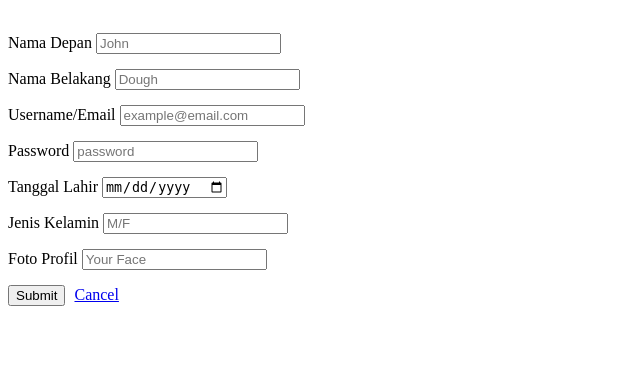
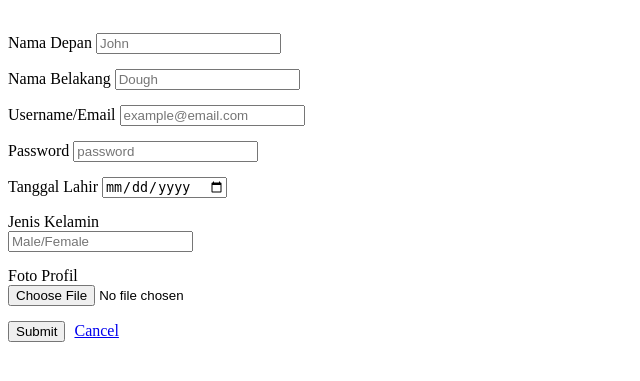
Before and after one commit to AlfredPros/UTS_webprog, a PHP site: page / in a window 1280 px wide. Shown: the top 381 px of the page, without its empty margins (0-640 px from the left). Run offline with PHP 8.4, Linux system fonts and the light colour scheme; some libraries are stand-ins or nearby versions.

Commit message:
Button
Butoton

```diff
--- a/app/views/signup/index.php
+++ b/app/views/signup/index.php
@@ -24,12 +24,19 @@
                 <input type="date" class="form-control" id="birthdate" name="birthdate" placeholder="2900-9-21" value="" required>
             </div>
             <div class="form-group" style="padding-bottom:15px">
-                <label for="gender">Jenis Kelamin</label>
-                <input type="text" class="form-control" id="gender" name="gender" placeholder="M/F" value="" required>
+                <label for="gender">Jenis Kelamin</label><br>
+                <input class="form-control" list = "genderList" type="text" id="gender" placeholder= "Male/Female" name="" required>
+                <datalist id="genderList" name="gender" value="" >
+                    <option value="Male">
+                    <option value="Female">
+                    <option value="Other">
+                </datalist>
             </div>
             <div class="form-group" style="padding-bottom:15px">
                 <label for="photo">Foto Profil</label>
-                <input type="text" class="form-control" id="photo" name="photo" placeholder="Your Face" value="" required>
+                <div class="custom-file">
+                    <input type="file" class="form-control" id="photo" name="photo" placeholder="Your Face" value="" required>
+                </div>
             </div>
 
             <button type="submit" class="btn btn-primary" style="margin-right:5px">Submit</button>
```
